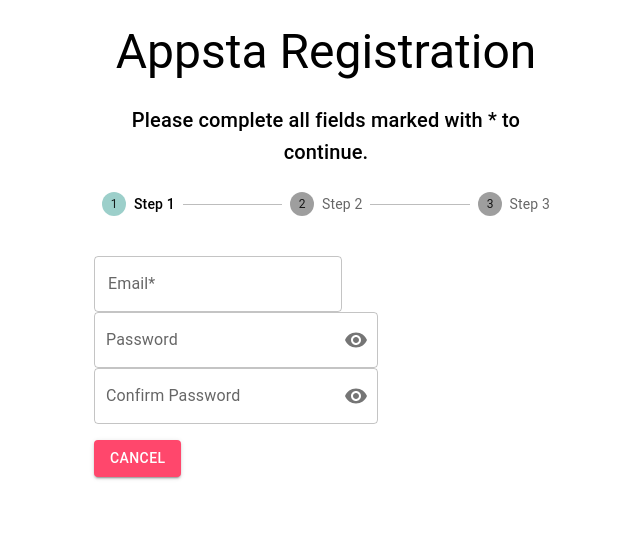
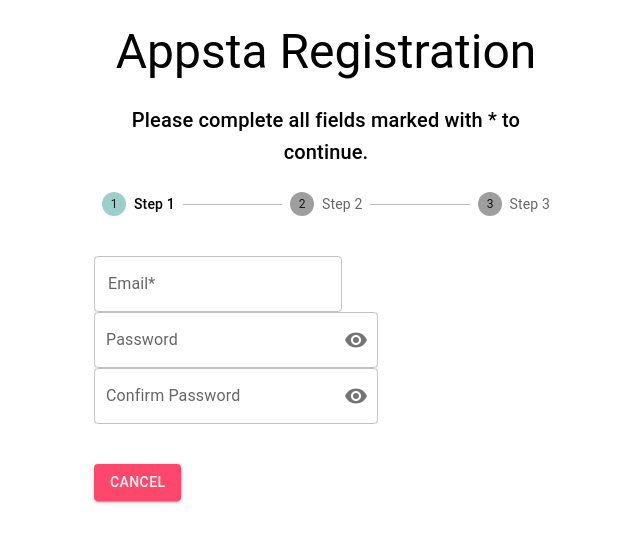
Before and after one commit to rhvdbergh/appsta, a React (Create React App) app: page /#/BuyerRegistration in a window 1280 px wide. Shown: the top 542 px of the page, without its empty margins (314-954 px from the left). Built offline with nearby package versions, Linux system fonts and the light colour scheme; no server answers.

Commit message:
adds more spacing

```diff
--- a/src/components/BuyerRegistration/BuyerRegistration.jsx
+++ b/src/components/BuyerRegistration/BuyerRegistration.jsx
@@ -144,7 +144,7 @@ function BuyerRegistration() {
                 sx={{
                   display: 'flex',
                   flexDirection: 'row',
-                  pt: 2,
+                  pt: 5,
                 }}
               >
                 <Button
```
